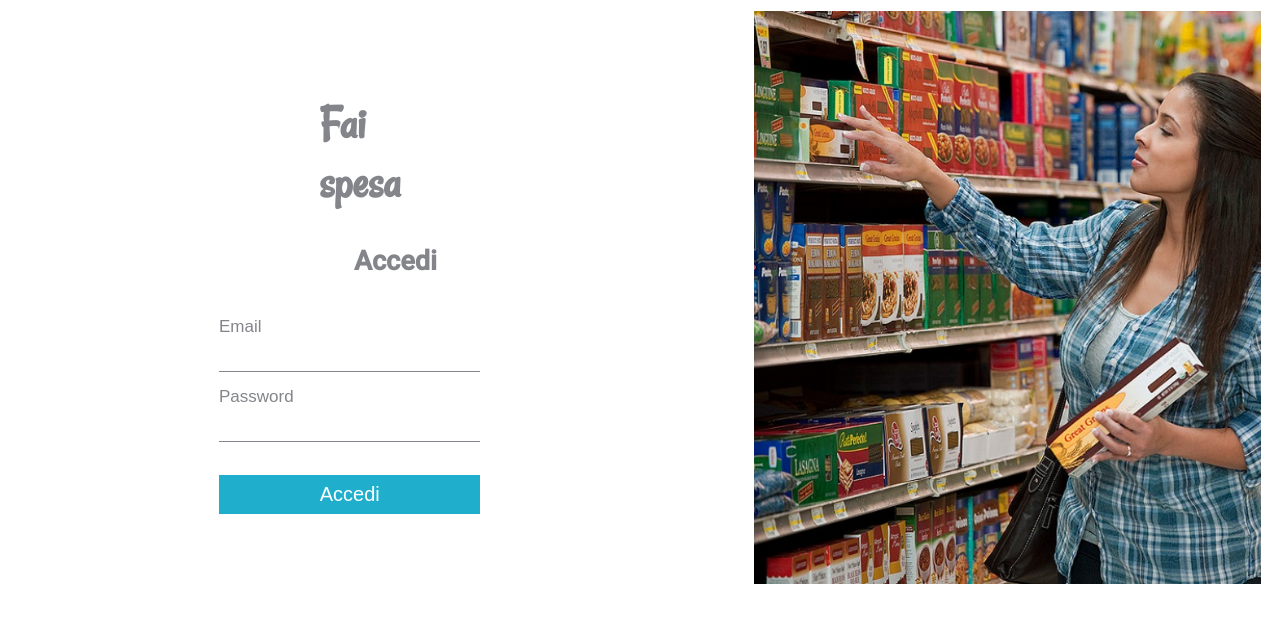
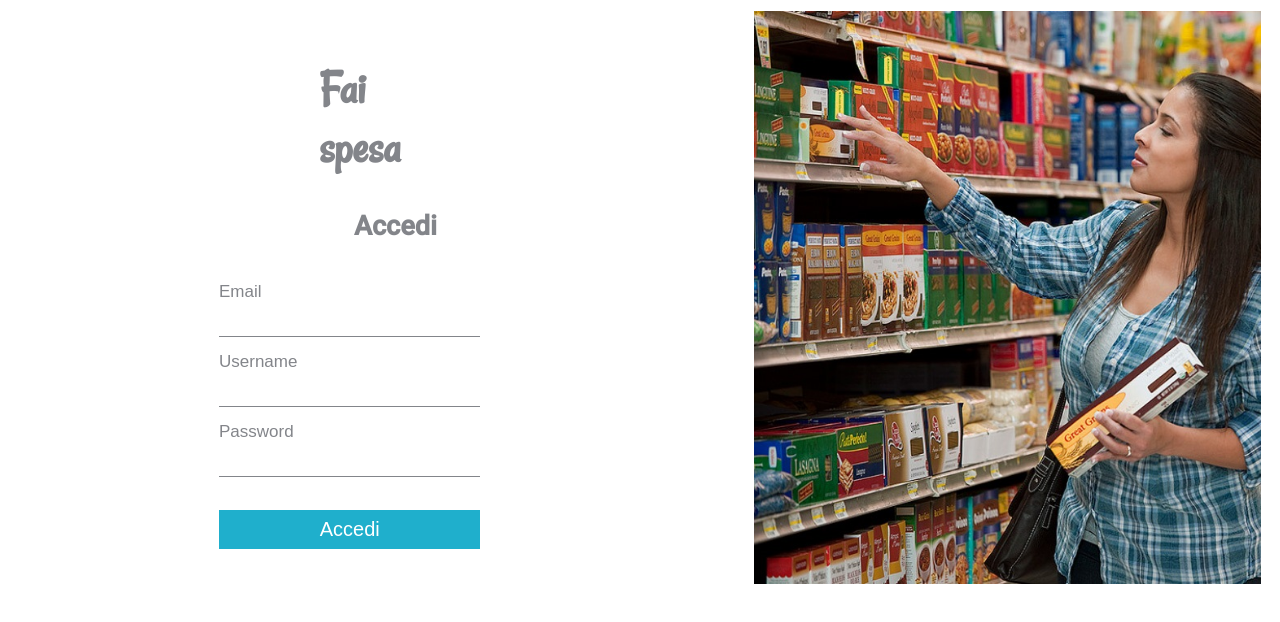
Before and after one commit to davidecarizzoni/faiSpesa, an Angular app: page /login in a window 1280 px wide. Shown: the top 622 px of the page. Built offline with nearby package versions, Linux system fonts and the light colour scheme.

Commit message:
add username login

```diff
--- a/src/app/components/login/login.component.html
+++ b/src/app/components/login/login.component.html
@@ -15,7 +15,9 @@
                 <h2 class="titolo2">Accedi</h2><br>
                 <form class="inTable">
                     <label>Email</label><br>
-                    <input type="text" name="Email">
+                    <input type="email" name="Email">
+                    <label>Username</label><br>
+                    <input type="text" name="username"><br>
                     <label>Password</label><br>
                     <input type="password" name="psw"><br><br>
                     <a><button type="button" class="bottone">Accedi</button></a>
```
